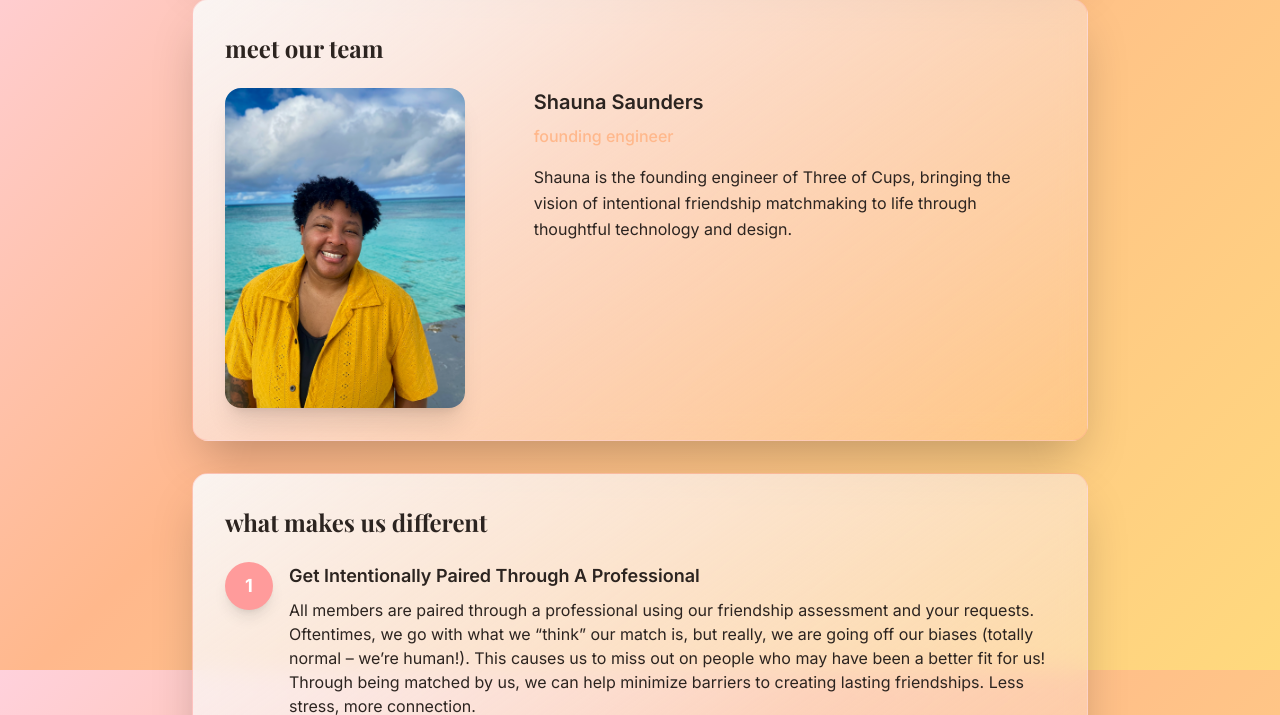
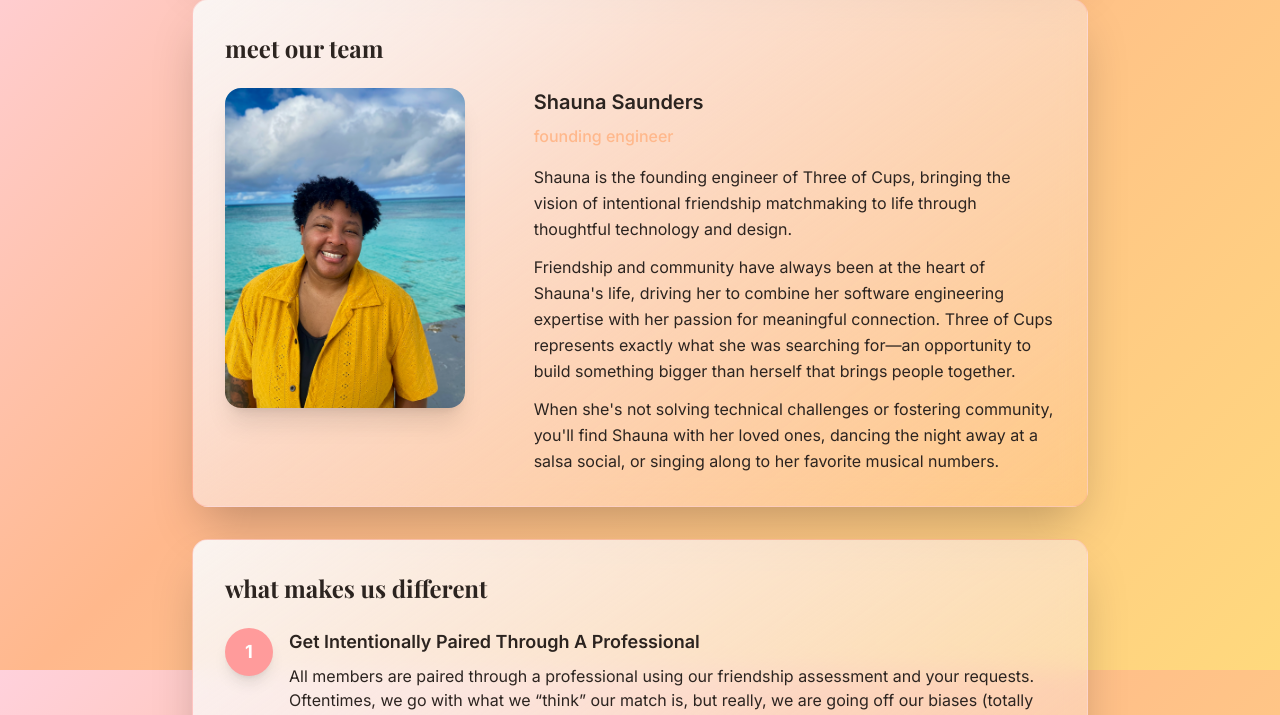
Before and after one commit to raazr62/ThreeOfCupsLLC_flask, a Flask app: page /about in a window 1280 px wide. Shown: the part 1730-2445 px from the top of the page. Run offline with Flask 3, Linux system fonts and the light colour scheme; a user stored in the database is signed in; data that the repository does not hold is empty; some libraries are stand-ins or nearby versions.

Commit message:
update shauna bio

```diff
--- a/templates/about.html
+++ b/templates/about.html
@@ -77,6 +77,12 @@
                         <p>
                             Shauna is the founding engineer of Three of Cups, bringing the vision of intentional friendship matchmaking to life through thoughtful technology and design.
                         </p>
+                        <p>
+                            Friendship and community have always been at the heart of Shauna's life, driving her to combine her software engineering expertise with her passion for meaningful connection. Three of Cups represents exactly what she was searching for—an opportunity to build something bigger than herself that brings people together.
+                        </p>
+                        <p>
+                            When she's not solving technical challenges or fostering community, you'll find Shauna with her loved ones, dancing the night away at a salsa social, or singing along to her favorite musical numbers.
+                        </p>
                     </div>
                 </div>
             </div>
```
